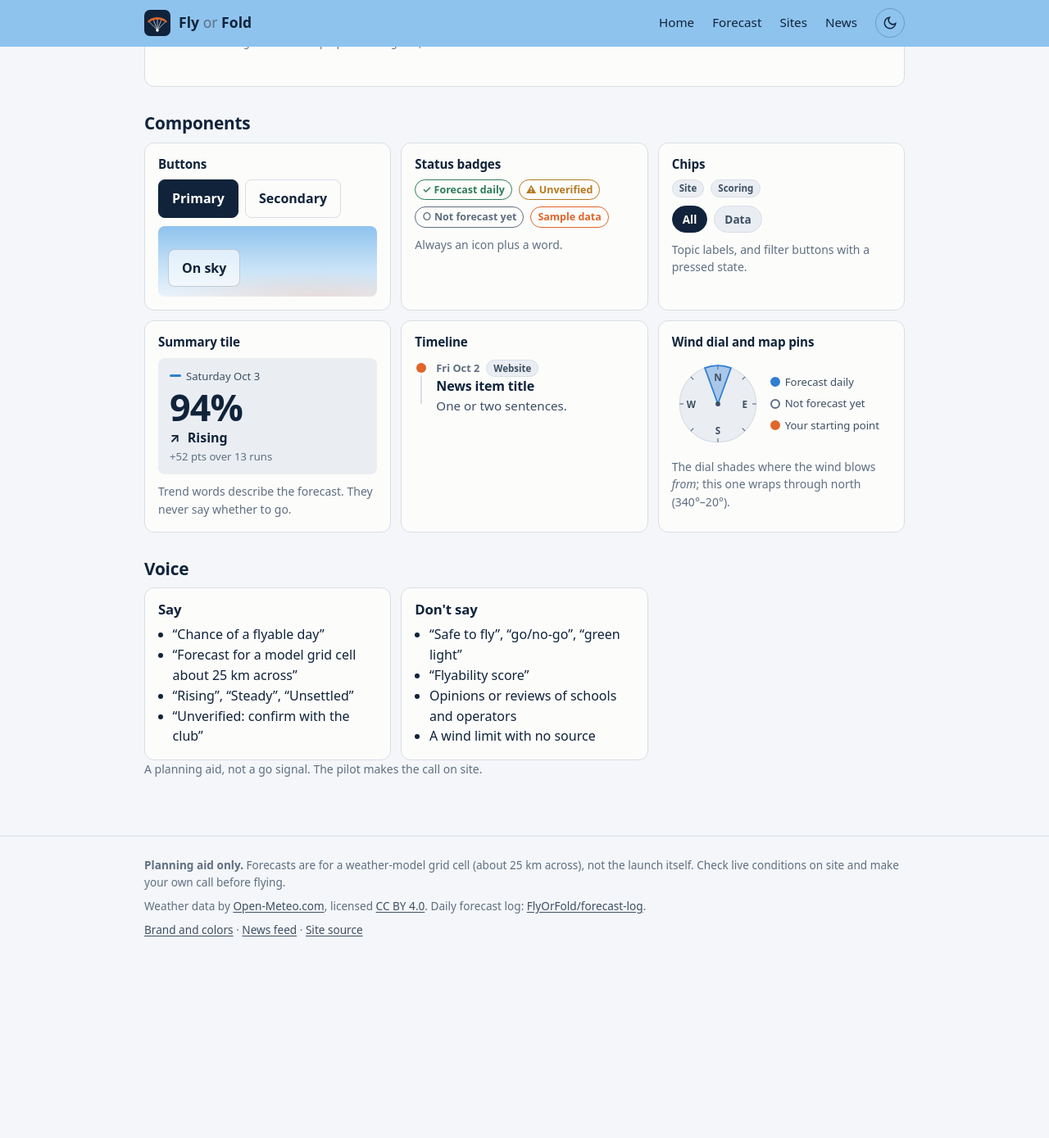
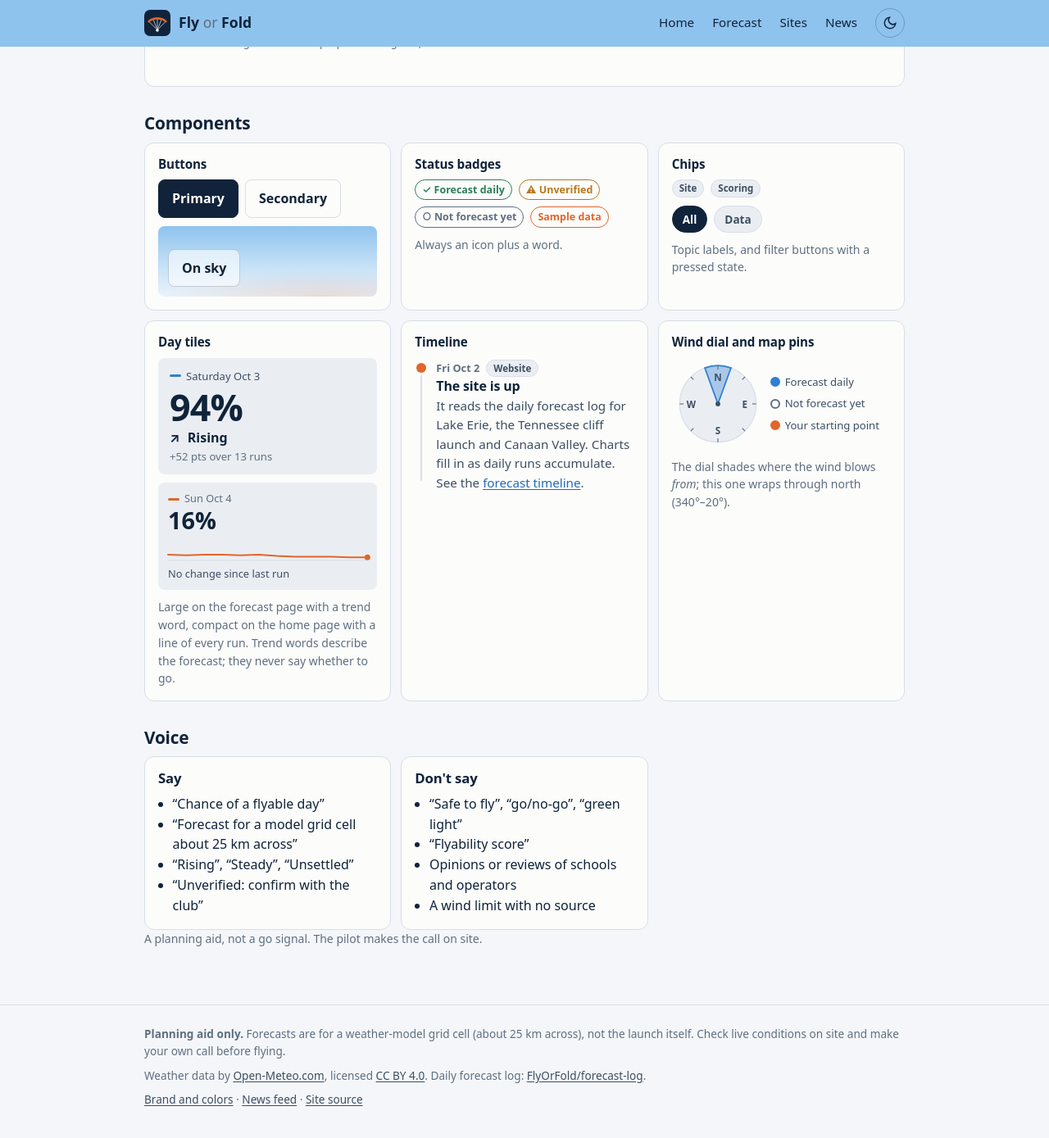
Before and after one commit to FlyOrFold/flyorfold.github.io, a Jekyll site: the page built from brand.html, in a window 1280 px wide and 1400 px high, scrolled down 3235 px. Shown: the top 1389 px of the window at 82% size. Built offline with Jekyll 4.4.1, drawn with Linux system fonts in a browser that asks for light colours; before the commit the page ends 4429 px from its top, so only the background shows below that.

Commit message:
Share tile and SVG code; add node:test suite for the pure logic
- svg.js: one SVG element helper (was copied in chart, site-card, home)
- day-tile.js: one Saturday/Sunday tile with sparkline, used compact on
  the home outlook, large on the forecast summary, and on the Brand page
  (which no longer hand-copies the tile or the timeline item)
- signedPts() in data.js: one "+3 pts" / "−3 pts" format (true minus)
- boot.js holds the startup side effects (theme, sample badge), so the
  other modules import cleanly in Node; data.js guards `location`
- remove unused SOURCE_URL and longDate
- tests/: 24 tests via `node --test tests/` covering CSV parsing, date
  maths, weekend history, trend words, chart line breaks, site activity
  rules, distances and the stored starting point; excluded from Jekyll

Co-Authored-By: Claude Opus 5.5 <noreply@anthropic.com>

```diff
--- a/_config.yml
+++ b/_config.yml
@@ -33,4 +33,5 @@ exclude:
   - Gemfile
   - Gemfile.lock
   - sample/generate.mjs
+  - tests
   - vendor
--- a/_layouts/default.html
+++ b/_layouts/default.html
@@ -10,6 +10,6 @@
 {%- for script in page.scripts %}
 <script type="module" src="{{ script | relative_url }}"></script>
 {%- endfor %}
-<script type="module" src="{{ '/assets/js/common.js' | relative_url }}"></script>
+<script type="module" src="{{ '/assets/js/boot.js' | relative_url }}"></script>
 </body>
 </html>
--- a/assets/css/site.css
+++ b/assets/css/site.css
@@ -137,11 +137,25 @@ section { margin-top: 32px; }
 .outlook-card h3 a { color: var(--text); text-decoration: none; }
 .outlook-card h3 a:hover { text-decoration: underline; }
 .days { display: grid; grid-template-columns: 1fr 1fr; gap: 8px; margin-top: 12px; }
-.day { background: var(--surface-2); border-radius: var(--radius-sm); padding: 10px 12px; }
-.day .label { font-size: .8rem; color: var(--muted); display: flex; align-items: center; gap: 6px; }
-.day .key { width: 14px; height: 3px; border-radius: 2px; display: inline-block; }
-.day .value { font-size: 1.8rem; font-weight: 650; line-height: 1.1; }
-.day .delta { font-size: .8rem; color: var(--text-2); font-variant-numeric: tabular-nums; }
+
+/* Day tile (day-tile.js): compact on the home outlook, large on the forecast summary */
+.day-tile { background: var(--surface-2); border-radius: var(--radius-sm); }
+.day-tile .label { display: flex; align-items: center; gap: 6px; }
+.day-tile .key { width: 14px; height: 3px; border-radius: 2px; display: inline-block; }
+.day-tile .detail { font-variant-numeric: tabular-nums; }
+.day-tile .spark { display: block; width: 100%; height: 30px; margin: 6px 0 4px; overflow: visible; }
+.day-tile .trend { font-weight: 650; color: var(--text); }
+.day-tile .trend span { display: inline-block; width: 1.1em; }
+
+.day-tile.compact { padding: 10px 12px; }
+.day-tile.compact .label { font-size: .8rem; color: var(--muted); }
+.day-tile.compact .value { font-size: 1.8rem; font-weight: 650; line-height: 1.1; }
+.day-tile.compact .detail { font-size: .8rem; color: var(--text-2); }
+
+.day-tile.large { padding: 12px 14px; }
+.day-tile.large .label { font-size: .82rem; color: var(--text-2); }
+.day-tile.large .value { font-size: clamp(2rem, 8vw, 2.8rem); font-weight: 700; line-height: 1.05; letter-spacing: -0.02em; margin: 4px 0 2px; }
+.day-tile.large .detail { font-size: .82rem; color: var(--muted); }
 
 /* Status badges: always icon + text */
 .badge {
@@ -298,7 +312,7 @@ details > summary { cursor: pointer; color: var(--link); font-size: .9rem; paddi
 .site-footer a { color: var(--text-2); }
 
 @media (forced-colors: active) {
-  .day .key, .legend i, .tooltip .tt-row i { forced-color-adjust: none; }
+  .day-tile .key, .legend i, .tooltip .tt-row i { forced-color-adjust: none; }
 }
 
 /* ---------- Home: sky and ridge hero ---------- */
@@ -363,7 +377,6 @@ body.sky .theme-toggle { border-color: color-mix(in srgb, var(--text) 25%, trans
 .panel-note { font-size: .82rem; color: var(--muted); margin: 14px 2px 0; }
 @media (max-width: 640px) { .raised-panel { margin-top: -40px; padding: 14px; } }
 
-.day .spark { display: block; width: 100%; height: 30px; margin: 6px 0 4px; overflow: visible; }
 
 /* How it works */
 .steps { list-style: none; padding: 0; margin: 0; display: grid; gap: 12px; grid-template-columns: repeat(auto-fill, minmax(240px, 1fr)); }
@@ -391,13 +404,6 @@ body.sky .theme-toggle { border-color: color-mix(in srgb, var(--text) 25%, trans
 
 /* Summary tiles above the chart */
 .summary { display: grid; grid-template-columns: 1fr 1fr; gap: 10px; margin-bottom: 18px; }
-.sum-tile { background: var(--surface-2); border-radius: var(--radius-sm); padding: 12px 14px; }
-.sum-tile .label { font-size: .82rem; color: var(--text-2); display: flex; align-items: center; gap: 6px; }
-.sum-tile .key { width: 14px; height: 3px; border-radius: 2px; display: inline-block; }
-.sum-value { font-size: clamp(2rem, 8vw, 2.8rem); font-weight: 700; line-height: 1.05; letter-spacing: -0.02em; margin: 4px 0 2px; }
-.sum-trend { font-weight: 650; color: var(--text); }
-.sum-trend span { display: inline-block; width: 1.1em; }
-.sum-detail { font-size: .82rem; color: var(--muted); font-variant-numeric: tabular-nums; }
 .chart-head h2 { font-size: 1.05rem; margin-bottom: 2px; }
 .chart-head p { margin-bottom: 8px; }
 .raised-panel .legend { padding: 0 0 8px; }
@@ -521,3 +527,4 @@ a.topic-chip:hover { border-color: var(--text-2); }
 .voice-grid { display: grid; gap: 12px; grid-template-columns: repeat(auto-fill, minmax(min(100%, 280px), 1fr)); }
 .voice-grid h3 { margin-top: 0; }
 .voice-grid ul { margin: 0; padding-left: 1.1em; }
+.demo-tiles { display: grid; gap: 10px; }
--- /dev/null
+++ b/assets/js/boot.js
@@ -0,0 +1,47 @@
+// Runs on every page: theme button and system theme tracking, and the sample-data badge.
+import { isSample } from "./data.js";
+import { el, withSample } from "./common.js";
+
+/**
+ * Theme: follows the system unless the header button pins one (data-theme + localStorage).
+ * data-scheme always holds the theme in use, for the few things CSS light-dark() can't cover.
+ * Fires "themechange" whenever it changes, from the button or the system.
+ */
+function setupTheme() {
+  const root = document.documentElement;
+  const system = matchMedia("(prefers-color-scheme: dark)");
+  const btn = document.querySelector(".theme-toggle");
+  const sun = '<svg viewBox="0 0 24 24" fill="none" stroke="currentColor" stroke-width="2" stroke-linecap="round"><circle cx="12" cy="12" r="4"/><path d="M12 2v2M12 20v2M4.9 4.9l1.4 1.4M17.7 17.7l1.4 1.4M2 12h2M20 12h2M4.9 19.1l1.4-1.4M17.7 6.3l1.4-1.4"/></svg>';
+  const moon = '<svg viewBox="0 0 24 24" fill="none" stroke="currentColor" stroke-width="2" stroke-linecap="round"><path d="M21 12.8A9 9 0 1 1 11.2 3a7 7 0 0 0 9.8 9.8z"/></svg>';
+  const current = () => root.dataset.theme || (system.matches ? "dark" : "light");
+  const sync = () => {
+    root.dataset.scheme = current();
+    if (btn) {
+      const dark = current() === "dark";
+      btn.innerHTML = dark ? sun : moon; // static icon markup only
+      btn.setAttribute("aria-label", dark ? "Switch to light theme" : "Switch to dark theme");
+    }
+    document.dispatchEvent(new CustomEvent("themechange"));
+  };
+  btn?.addEventListener("click", () => {
+    const next = current() === "dark" ? "light" : "dark";
+    root.dataset.theme = next;
+    try { localStorage.setItem("theme", next); } catch { /* storage unavailable */ }
+    sync();
+  });
+  system.addEventListener("change", () => { if (!root.dataset.theme) sync(); });
+  sync();
+}
+
+function setupSampleMode() {
+  if (!isSample) return;
+  for (const a of document.querySelectorAll("a[href]")) {
+    const href = a.getAttribute("href");
+    if (/^\/?([a-z]+\.html)?$/.test(href)) a.setAttribute("href", withSample(href));
+  }
+  const header = document.querySelector(".site-header .brand");
+  header?.after(el("span", { class: "badge sample", title: "Showing made-up sample data, not real forecasts" }, "Sample data"));
+}
+
+setupTheme();
+setupSampleMode();
--- a/assets/js/brand.js
+++ b/assets/js/brand.js
@@ -1,6 +1,7 @@
 // Brand page: fill each swatch with its live hex value for the current theme, copy on click,
-// and draw a sample wind dial from the real component.
+// and render sample day tiles and a wind dial with the real components.
 import { directionDial } from "./site-card.js";
+import { dayTile } from "./day-tile.js";
 
 const swatches = [...document.querySelectorAll(".swatch[data-token]")];
 const status = document.getElementById("copy-status");
@@ -45,3 +46,9 @@ document.addEventListener("themechange", paint);
 paint();
 
 document.getElementById("demo-dial").append(directionDial([[340, 20]]));
+
+document.getElementById("demo-tiles").append(
+  dayTile({ size: "large", label: "Saturday Oct 3", color: "var(--series-sat)", value: 0.94,
+    trend: { icon: "↗", word: "Rising" }, detail: "+52 pts over 13 runs" }),
+  dayTile({ size: "compact", label: "Sun Oct 4", color: "var(--series-sun)", value: 0.16,
+    spark: [0.29, 0.26, 0.29, 0.29, 0.26, 0.29, 0.23, 0.19, 0.19, 0.19, 0.16, 0.16], detail: "No change since last run" }));
--- a/assets/js/common.js
+++ b/assets/js/common.js
@@ -1,4 +1,4 @@
-// Shared page behavior: theme toggle, sample-data badge, small DOM helpers.
+// Small DOM helpers shared by the page scripts. No side effects on import (startup is in boot.js).
 import { isSample } from "./data.js";
 
 /** Create an element. Text content is always set with textContent, never innerHTML. */
@@ -24,47 +24,3 @@ export function withSample(href) {
   const [path, hash] = href.split("#");
   return path + (path.includes("?") ? "&" : "?") + "sample" + (hash != null ? "#" + hash : "");
 }
-
-/**
- * Theme: follows the system unless the header button pins one (data-theme + localStorage).
- * data-scheme always holds the theme in use, for the few things CSS light-dark() can't cover.
- * Fires "themechange" whenever it changes, from the button or the system.
- */
-function setupTheme() {
-  const root = document.documentElement;
-  const system = matchMedia("(prefers-color-scheme: dark)");
-  const btn = document.querySelector(".theme-toggle");
-  const sun = '<svg viewBox="0 0 24 24" fill="none" stroke="currentColor" stroke-width="2" stroke-linecap="round"><circle cx="12" cy="12" r="4"/><path d="M12 2v2M12 20v2M4.9 4.9l1.4 1.4M17.7 17.7l1.4 1.4M2 12h2M20 12h2M4.9 19.1l1.4-1.4M17.7 6.3l1.4-1.4"/></svg>';
-  const moon = '<svg viewBox="0 0 24 24" fill="none" stroke="currentColor" stroke-width="2" stroke-linecap="round"><path d="M21 12.8A9 9 0 1 1 11.2 3a7 7 0 0 0 9.8 9.8z"/></svg>';
-  const current = () => root.dataset.theme || (system.matches ? "dark" : "light");
-  const sync = () => {
-    root.dataset.scheme = current();
-    if (btn) {
-      const dark = current() === "dark";
-      btn.innerHTML = dark ? sun : moon; // static icon markup only
-      btn.setAttribute("aria-label", dark ? "Switch to light theme" : "Switch to dark theme");
-    }
-    document.dispatchEvent(new CustomEvent("themechange"));
-  };
-  btn?.addEventListener("click", () => {
-    const next = current() === "dark" ? "light" : "dark";
-    root.dataset.theme = next;
-    try { localStorage.setItem("theme", next); } catch { /* storage unavailable */ }
-    sync();
-  });
-  system.addEventListener("change", () => { if (!root.dataset.theme) sync(); });
-  sync();
-}
-
-function setupSampleMode() {
-  if (!isSample) return;
-  for (const a of document.querySelectorAll("a[href]")) {
-    const href = a.getAttribute("href");
-    if (/^\/?([a-z]+\.html)?$/.test(href)) a.setAttribute("href", withSample(href));
-  }
-  const header = document.querySelector(".site-header .brand");
-  header?.after(el("span", { class: "badge sample", title: "Showing made-up sample data, not real forecasts" }, "Sample data"));
-}
-
-setupTheme();
-setupSampleMode();
--- a/assets/js/data.js
+++ b/assets/js/data.js
@@ -9,10 +9,8 @@ const REQUIRED = ["lat", "lon", "dir_ranges", "speed_min", "speed_max", "gust_ma
   "rain_mm_max", "fly_start", "fly_end", "min_hours"];
 
 // ?sample in the URL switches to the bundled sample data. Never silent: pages show a badge.
-export const isSample = new URLSearchParams(location.search).has("sample");
+export const isSample = typeof location !== "undefined" && new URLSearchParams(location.search).has("sample");
 const BASE = isSample ? SAMPLE_BASE : LIVE_BASE;
-
-export const SOURCE_URL = "https://github.com/FlyOrFold/forecast-log";
 
 /** Minimal RFC 4180 parser: quoted fields, doubled quotes, CRLF or LF. */
 export function parseCSV(text) {
@@ -134,14 +132,18 @@ export function monthsAround(today) {
 
 const fmt = (opts) => new Intl.DateTimeFormat(undefined, { timeZone: "UTC", ...opts });
 const fmtShort = fmt({ weekday: "short", month: "short", day: "numeric" });
-const fmtLong = fmt({ weekday: "long", month: "long", day: "numeric", year: "numeric" });
 const fmtDay = fmt({ month: "short", day: "numeric" });
 export const shortDate = (s) => fmtShort.format(toDate(s));
-export const longDate = (s) => fmtLong.format(toDate(s));
 export const dayMonth = (s) => fmtDay.format(toDate(s));
 export const weekdayShort = (s) => fmt({ weekday: "short" }).format(toDate(s));
 
 export const pct = (p) => (p == null || Number.isNaN(p) ? "–" : `${Math.round(p * 100)}%`);
+
+/** A change in probability as signed percentage points: "+3 pts", "−13 pts" (true minus), "±0 pts". */
+export function signedPts(delta) {
+  const n = Math.round(delta * 100);
+  return `${n > 0 ? "+" : n < 0 ? "−" : "±"}${Math.abs(n)} pts`;
+}
 
 /** Latest issued date in the rows, or null. */
 export function latestIssued(rows) {
--- /dev/null
+++ b/assets/js/day-tile.js
@@ -0,0 +1,47 @@
+// One day's chance of a flyable day as a tile. Used by the home outlook (compact, with a
+// sparkline of every run), the forecast summary (large, with a trend word) and the Brand page.
+import { pct } from "./data.js";
+import { el } from "./common.js";
+import { svgEl } from "./svg.js";
+
+/**
+ * Sparkline of one day's chance across runs, on a fixed 0–100% scale so tiles compare.
+ * Stretches to the tile width; strokes stay 2px via non-scaling-stroke.
+ */
+export function sparkline(values, color, label) {
+  const W = 120, H = 30, pad = 3;
+  const svg = svgEl("svg", { viewBox: `0 0 ${W} ${H}`, preserveAspectRatio: "none", class: "spark", role: "img", "aria-label": label });
+  const x = (i) => (values.length < 2 ? W : (i / (values.length - 1)) * W);
+  const y = (p) => pad + (1 - p) * (H - 2 * pad);
+  const add = (tag, attrs) => svg.append(svgEl(tag, { ...attrs, "vector-effect": "non-scaling-stroke" }));
+  add("line", { x1: 0, x2: W, y1: y(0), y2: y(0), style: "stroke: var(--line); stroke-width: 1" });
+  if (values.length > 1) {
+    add("path", {
+      d: values.map((p, i) => `${i ? "L" : "M"}${x(i).toFixed(1)},${y(p).toFixed(1)}`).join(""),
+      fill: "none", style: `stroke: ${color}; stroke-width: 2; stroke-linejoin: round; stroke-linecap: round`,
+    });
+  }
+  // End dot: a zero-length round-capped stroke stays circular when the viewBox stretches.
+  const last = values.length - 1;
+  add("path", { d: `M${x(last)},${y(values[last])}h0`, style: `stroke: ${color}; stroke-width: 7; stroke-linecap: round` });
+  return svg;
+}
+
+/**
+ * @param {object} o
+ * @param {"compact"|"large"} [o.size]
+ * @param {string} o.label     e.g. "Sat Oct 3"
+ * @param {string} o.color     series colour, e.g. "var(--series-sat)"
+ * @param {number|null} o.value  latest probability 0–1, or null when not forecast
+ * @param {{icon: string, word: string}|null} [o.trend]  from describeTrend()
+ * @param {number[]|null} [o.spark]  every run's probability, for a sparkline
+ * @param {string} o.detail   the small line at the bottom
+ */
+export function dayTile({ size = "compact", label, color, value, trend = null, spark = null, detail }) {
+  return el("div", { class: `day-tile ${size}` },
+    el("div", { class: "label" }, el("i", { class: "key", style: `background:${color}` }), label),
+    el("div", { class: "value" }, value == null ? "–" : pct(value)),
+    spark?.length ? sparkline(spark, color, `${label}, by run: ${spark.map(pct).join(", ")}`) : null,
+    trend ? el("div", { class: "trend" }, el("span", { "aria-hidden": "true" }, trend.icon), ` ${trend.word}`) : null,
+    el("div", { class: "detail" }, detail));
+}
--- a/assets/js/site-card.js
+++ b/assets/js/site-card.js
@@ -1,13 +1,7 @@
 // A site's limits as a card (forecast sites) or a compact row (sites not forecast yet),
 // with a compass dial of its allowed wind directions.
 import { el, withSample } from "./common.js";
-
-const NS = "http://www.w3.org/2000/svg";
-const svgEl = (tag, attrs = {}) => {
-  const n = document.createElementNS(NS, tag);
-  for (const [k, v] of Object.entries(attrs)) n.setAttribute(k, v);
-  return n;
-};
+import { svgEl } from "./svg.js";
 
 /** Compass dial. Degrees are where the wind blows FROM, N = 0, clockwise. Ranges may wrap north. */
 export function directionDial(ranges) {
--- /dev/null
+++ b/assets/js/svg.js
@@ -0,0 +1,10 @@
+// Tiny SVG element helper shared by the chart, sparklines and wind dials.
+
+export const SVG_NS = "http://www.w3.org/2000/svg";
+
+/** Create an SVG element with attributes. Text goes in via textContent by the caller. */
+export function svgEl(tag, attrs = {}) {
+  const n = document.createElementNS(SVG_NS, tag);
+  for (const [k, v] of Object.entries(attrs)) n.setAttribute(k, v);
+  return n;
+}
--- a/brand.html
+++ b/brand.html
@@ -114,19 +114,16 @@ scripts:
         <p class="small muted">Topic labels, and filter buttons with a pressed state.</p>
       </div>
       <div class="card component">
-        <h3>Summary tile</h3>
-        <div class="sum-tile">
-          <div class="label"><i class="key" style="background: var(--series-sat)"></i>Saturday Oct 3</div>
-          <div class="sum-value">94%</div>
-          <div class="sum-trend"><span aria-hidden="true">↗</span> Rising</div>
-          <div class="sum-detail">+52 pts over 13 runs</div>
-        </div>
-        <p class="small muted">Trend words describe the forecast. They never say whether to go.</p>
+        <h3>Day tiles</h3>
+        <div class="demo-tiles" id="demo-tiles"></div>
+        <p class="small muted">Large on the forecast page with a trend word, compact on the home page with a line of every run. Trend words describe the forecast; they never say whether to go.</p>
       </div>
       <div class="card component">
         <h3>Timeline</h3>
         <ol class="timeline">
-          <li class="tl-item"><div class="tl-meta"><time>Fri Oct 2</time><span class="topic-chip">Website</span></div><h3>News item title</h3><div class="tl-body"><p>One or two sentences.</p></div></li>
+          {%- if site.posts.size > 0 %}
+          {% include news-entry.html post=site.posts.first %}
+          {%- endif %}
         </ol>
       </div>
       <div class="card component">
```
Also changed, not shown: CLAUDE.md (+6 -0 lines), assets/js/chart.js (+2 -8 lines), assets/js/forecast.js (+12 -21 lines), assets/js/home.js (+12 -48 lines), tests/chart.test.mjs (added, +28 -0 lines), tests/data.test.mjs (added, +148 -0 lines), tests/location.test.mjs (added, +51 -0 lines), README.md.
